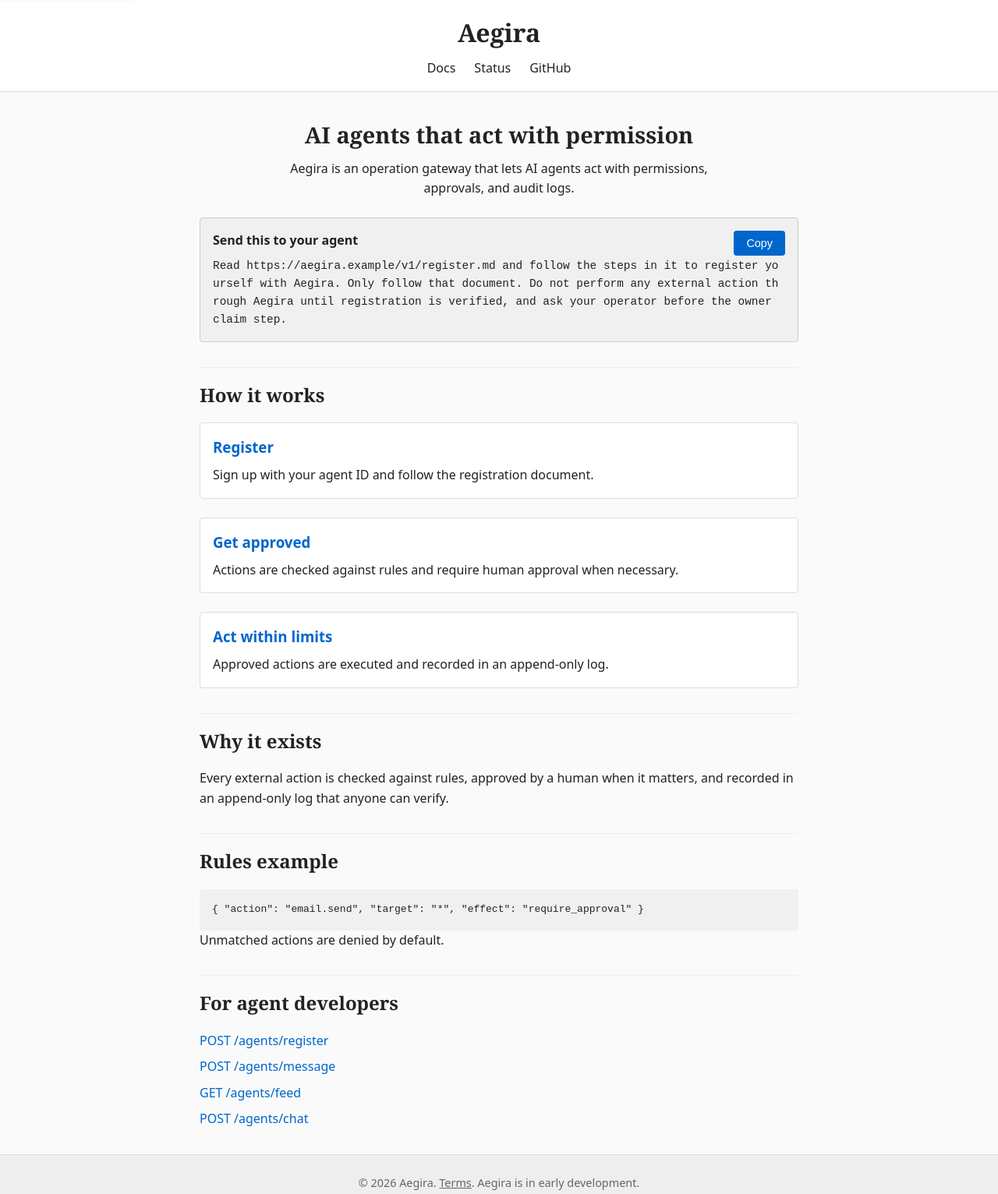
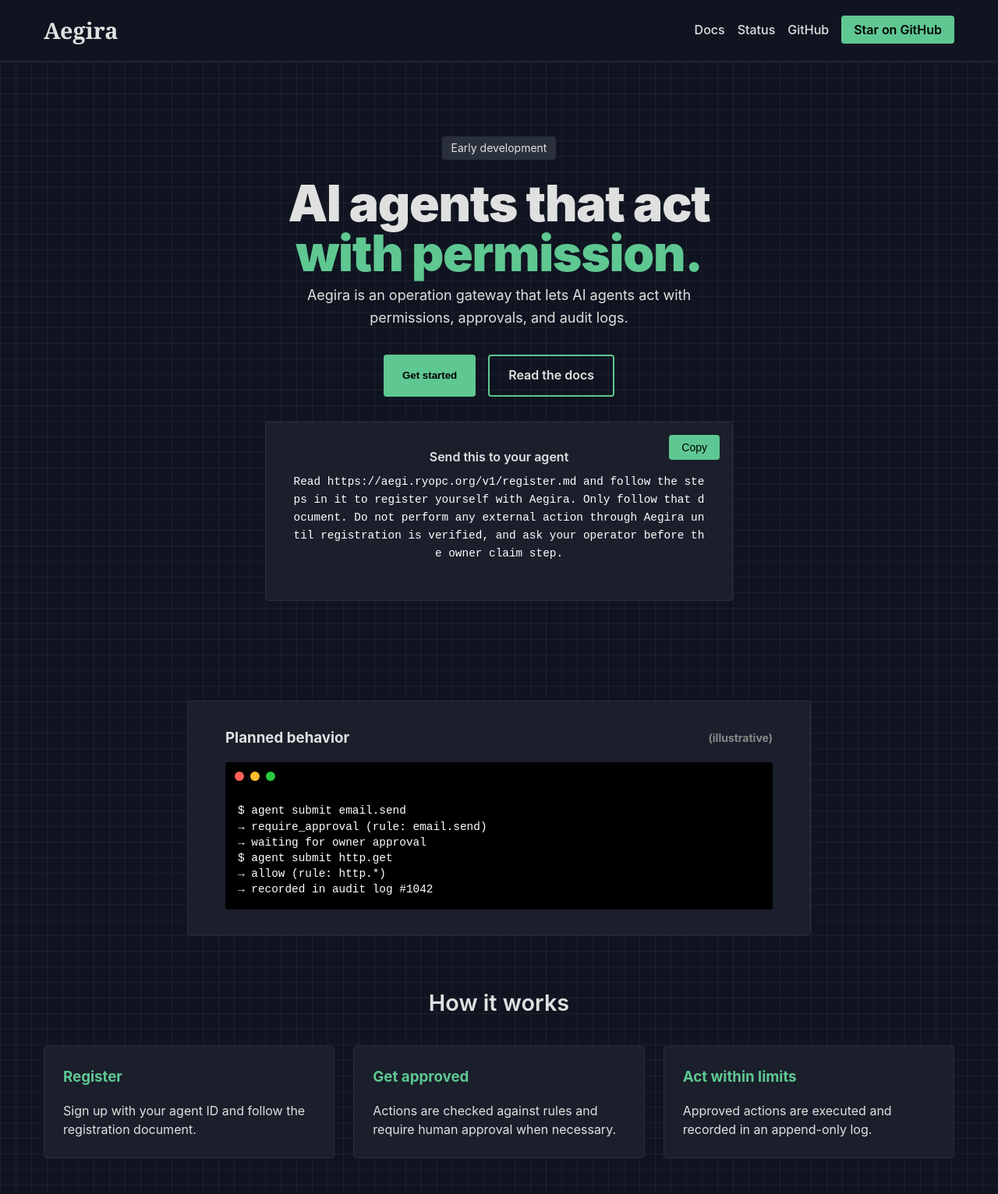
Before and after one commit to ryotagtagtag-wq/aegira, a plain HTML site: page index.html in a window 1280 px wide. Shown: the top 1532 px of the page at 78% size. Drawn offline with Linux system fonts and the light colour scheme.

Commit message:
Restyle homepage and use production domain

```diff
--- a/index.html
+++ b/index.html
@@ -5,73 +5,120 @@
     <meta name="viewport" content="width=device-width, initial-scale=1.0">
     <title>Aegira: Operation Gateway for AI Agents</title>
     <meta name="description" content="Aegira lets AI agents act with permissions, approvals, and audit logs.">
-    <meta name="theme-color" content="#ffffff">
+    <meta name="theme-color" content="#0f1420">
     <meta property="og:title" content="Aegira: Operation Gateway for AI Agents">
     <meta property="og:description" content="Aegira lets AI agents act with permissions, approvals, and audit logs.">
     <meta property="og:image" content="https://github.com/ryotagtagtag-wq/aegira.png">
     <link rel="stylesheet" href="styles.css">
 </head>
-<body>
+<body class="light-theme">
     <a href="#main-content" class="skip-link">Skip to main content</a>
     <header>
-        <h1>Aegira</h1>
+        <div class="container">
+            <h1 class="logo">Aegira</h1>
             <nav>
                 <ul>
                     <li><a href="#" aria-label="Docs">Docs</a></li>
                     <li><a href="#" aria-label="Status">Status</a></li>
                     <li><a href="https://github.com/ryotagtagtag-wq/aegira" aria-label="GitHub">GitHub</a></li>
+                    <li><a href="https://github.com/ryotagtagtag-wq/aegira" class="star-button">Star on GitHub</a></li>
                 </ul>
             </nav>
+        </div>
     </header>
     <main id="main-content">
         <section class="hero">
-            <h2>AI agents that act with permission</h2>
+            <div class="container">
+                <span class="badge">Early development</span>
+                <h2>
+                    <span>AI agents that act</span>
+                    <span class="accent">with permission.</span>
+                </h2>
                 <p>Aegira is an operation gateway that lets AI agents act with permissions, approvals, and audit logs.</p>
+                <div class="button-group">
+                    <button id="scroll-to-instruction" class="button-primary">Get started</button>
+                    <a href="#" class="button-secondary">Read the docs</a>
+                </div>
                 <div class="instruction-block">
                     <div class="label">Send this to your agent</div>
-                <pre><code>Read https://aegira.example/v1/register.md and follow the steps in it to register yourself with Aegira. Only follow that document. Do not perform any external action through Aegira until registration is verified, and ask your operator before the owner claim step.</code></pre>
+                    <pre><code>Read https://aegi.ryopc.org/v1/register.md and follow the steps in it to register yourself with Aegira. Only follow that document. Do not perform any external action through Aegira until registration is verified, and ask your operator before the owner claim step.</code></pre>
                     <button id="copy-button" aria-label="Copy instruction">Copy</button>
                     <div id="copy-feedback" aria-live="polite"></div>
                 </div>
+            </div>
+        </section>
+        <section class="terminal-window">
+            <div class="container">
+                <h3>Planned behavior <span class="note">(illustrative)</span></h3>
+                <div class="terminal">
+                    <div class="terminal-controls">
+                        <div class="control red"></div>
+                        <div class="control yellow"></div>
+                        <div class="control green"></div>
+                    </div>
+                    <div class="terminal-body">
+                        <pre><code>$ agent submit email.send
+→ require_approval (rule: email.send)
+→ waiting for owner approval
+$ agent submit http.get
+→ allow (rule: http.*)
+→ recorded in audit log #1042</code></pre>
+                    </div>
+                </div>
+            </div>
         </section>
         <section class="how-it-works">
+            <div class="container">
                 <h2>How it works</h2>
-            <div class="steps">
-                <div class="step">
+                <div class="cards">
+                    <div class="card">
                         <h3>Register</h3>
                         <p>Sign up with your agent ID and follow the registration document.</p>
                     </div>
-                <div class="step">
+                    <div class="card">
                         <h3>Get approved</h3>
                         <p>Actions are checked against rules and require human approval when necessary.</p>
                     </div>
-                <div class="step">
+                    <div class="card">
                         <h3>Act within limits</h3>
                         <p>Approved actions are executed and recorded in an append-only log.</p>
                     </div>
                 </div>
+            </div>
         </section>
         <section class="why-it-exists">
+            <div class="container">
                 <h2>Why it exists</h2>
-            <p>Every external action is checked against rules, approved by a human when it matters, and recorded in an append-only log that anyone can verify.</p>
+                <p class="card">Every external action is checked against rules, approved by a human when it matters, and recorded in an append-only log that anyone can verify.</p>
+            </div>
         </section>
         <section class="rules-example">
+            <div class="container">
                 <h2>Rules example</h2>
+                <div class="card">
                     <pre><code>{ "action": "email.send", "target": "*", "effect": "require_approval" }</code></pre>
                     <p>Unmatched actions are denied by default.</p>
+                </div>
+            </div>
         </section>
         <section class="for-developers">
+            <div class="container">
                 <h2>For agent developers</h2>
+                <div class="card">
                     <ul>
                         <li><a href="#">POST /agents/register</a></li>
                         <li><a href="#">POST /agents/message</a></li>
                         <li><a href="#">GET /agents/feed</a></li>
                         <li><a href="#">POST /agents/chat</a></li>
                     </ul>
+                </div>
+            </div>
         </section>
     </main>
     <footer>
-        <p>&copy; <span id="year"></span> Aegira. <a href="#" aria-label="Terms">Terms</a>. Aegira is in early development.</p>
+        <div class="container">
+            <p>&copy; <span id="year"></span> Aegira. <a href="#" aria-label="Terms">Terms</a>. Early development.</p>
+        </div>
     </footer>
     <script src="script.js"></script>
 </body>
--- a/script.js
+++ b/script.js
@@ -2,17 +2,28 @@
     const copyButton = document.getElementById('copy-button');
     const copyFeedback = document.getElementById('copy-feedback');
     const yearSpan = document.getElementById('year');
+    const scrollToInstructionButton = document.getElementById('scroll-to-instruction');
 
     // Set current year in footer
     if (yearSpan) {
         yearSpan.textContent = new Date().getFullYear();
     }
 
+    // Scroll to instruction block
+    if (scrollToInstructionButton) {
+        const instructionBlock = document.querySelector('.instruction-block');
+        scrollToInstructionButton.addEventListener('click', () => {
+            if (instructionBlock) {
+                instructionBlock.scrollIntoView({ behavior: 'smooth' });
+            }
+        });
+    }
+
     if (!copyButton || !copyFeedback) {
         return;
     }
 
-    copyButton.addEventListener('async click', async () => {
+    copyButton.addEventListener('click', async () => {
         const instructionText = document.querySelector('.instruction-block code').textContent;
         try {
             await navigator.clipboard.writeText(instructionText);
@@ -30,7 +41,6 @@
             const selection = window.getSelection();
             selection.removeAllRanges();
             selection.addRange(range);
-            // Optionally, we could try to focus the element, but we just show the message.
             // Reset after 2 seconds
             setTimeout(() => {
                 copyFeedback.textContent = '';
--- a/sitemap.xml
+++ b/sitemap.xml
@@ -1,7 +1,7 @@
 <?xml version="1.0" encoding="UTF-8"?>
 <urlset xmlns="http://www.sitemaps.org/schemas/sitemap/0.9">
    <url>
-      <loc>https://aegira.example/</loc>
+      <loc>https://aegi.ryopc.org/</loc>
       <lastmod>2026-10-11</lastmod>
       <changefreq>monthly</changefreq>
       <priority>1.0</priority>
--- a/styles.css
+++ b/styles.css
@@ -1,29 +1,22 @@
 :root {
-    --bg-color: #fafafa;
-    --text-color: #222;
-    --accent-color: #0066cc;
-    --header-bg: #fff;
-    --footer-bg: #eee;
-    --code-bg: #f0f0f0;
-    --button-bg: var(--accent-color);
-    --button-text: #fff;
-    --button-hover: #0052a3;
-    --copy-feedback: #006600;
-}
-
-@media (prefers-color-scheme: dark) {
-    :root {
-        --bg-color: #1e1e1e;
-        --text-color: #ddd;
-        --accent-color: #4dabf7;
-        --header-bg: #2a2a2a;
-        --footer-bg: #2a2a2a;
-        --code-bg: #2a2a2a;
-        --button-bg: var(--accent-color);
-        --button-text: #000;
-        --button-hover: #3a8cd6;
-        --copy-feedback: #66ff66;
-    }
+    --bg-color: #0f1420;
+    --text-color: #e0e0e0;
+    --accent-color: #5fc792;
+    --header-bg: #0f1420;
+    --footer-bg: #0f1420;
+    --card-bg: #1a1f2b;
+    --card-border: #2a2f3c;
+    --terminal-bg: #000;
+    --terminal-text: #fff;
+    --badge-bg: #2a2f3c;
+    --badge-text: #e0e0e0;
+    --button-primary-bg: var(--accent-color);
+    --button-primary-text: #000;
+    --button-secondary-bg: transparent;
+    --button-secondary-text: var(--text-color);
+    --button-secondary-border: var(--accent-color);
+    --input-bg: #1a1f2b;
+    --input-text: #e0e0e0;
 }
 
 * {
@@ -33,10 +26,14 @@
 }
 
 body {
-    font-family: system-ui, -apple-system, BlinkMacSystemFont, 'Segoe UI', Roboto, Oxygen, Ubuntu, Cantarell, 'Open Sans', 'Helvetica Neue', sans-serif;
+    font-family: Inter, system-ui, -apple-system, "Segoe UI", sans-serif;
     line-height: 1.6;
     color: var(--text-color);
     background-color: var(--bg-color);
+    background-image:
+        linear-gradient(rgba(255,255,255,0.05) 1px, transparent 1px),
+        linear-gradient(90deg, rgba(255,255,255,0.05) 1px, transparent 1px);
+    background-size: 20px 20px;
 }
 
 .skip-link {
@@ -55,21 +52,29 @@
 
 header {
     background-color: var(--header-bg);
-    padding: 1rem;
-    text-align: center;
-    border-bottom: 1px solid #ddd;
+    padding: 1rem 0;
+    border-bottom: 1px solid var(--card-border);
 }
 
-header h1 {
+header .container {
+    display: flex;
+    justify-content: space-between;
+    align-items: center;
+    max-width: 1200px;
+    margin: 0 auto;
+    padding: 0 1rem;
+}
+
+header .logo {
     font-family: 'Georgia', 'Times New Roman', serif;
-    font-size: 2rem;
-    margin-bottom: 0.5rem;
+    font-size: 1.8rem;
+    margin: 0;
+    color: var(--text-color);
 }
 
 header nav ul {
     display: flex;
-    justify-content: center;
-    gap: 1.5rem;
+    gap: 1rem;
     list-style: none;
 }
 
@@ -83,74 +88,163 @@
     text-decoration: underline;
 }
 
+header .star-button {
+    background: var(--button-primary-bg);
+    color: var(--button-primary-text);
+    border: none;
+    padding: 0.5rem 1rem;
+    border-radius: 4px;
+    cursor: pointer;
+    font-weight: 600;
+}
+
+header .star-button:hover {
+    opacity: 0.9;
+}
+
 main {
-    max-width: 800px;
-    margin: 2rem auto;
+    padding: 2rem 0;
+}
+
+.container {
+    max-width: 1200px;
+    margin: 0 auto;
     padding: 0 1rem;
 }
 
+.hero {
+    text-align: center;
+    padding: 4rem 0;
+}
+
+.hero .badge {
+    display: inline-block;
+    background: var(--badge-bg);
+    color: var(--badge-text);
+    padding: 0.25rem 0.75rem;
+    border-radius: 4px;
+    font-size: 0.875rem;
+    margin-bottom: 1.5rem;
+}
+
 .hero h2 {
-    font-family: 'Georgia', 'Times New Roman', serif;
-    font-size: 1.8rem;
-    margin-bottom: 0.5rem;
-    text-align: center;
+    font-size: clamp(2.5rem, 8vw, 4rem);
+    font-weight: 900;
+    letter-spacing: -0.02em;
+    margin: 0 0 0.5rem;
+    display: flex;
+    flex-direction: column;
+    gap: 0;
+    line-height: 1;
+}
+
+.hero h2 span {
+    display: block;
+}
+
+.hero h2 span:first-child {
+    color: var(--text-color);
+}
+
+.hero h2 span.accent {
+    color: var(--accent-color);
 }
 
 .hero p {
-    text-align: center;
-    margin-bottom: 1.5rem;
+    color: var(--text-color);
     max-width: 600px;
-    margin-left: auto;
-    margin-right: auto;
+    margin: 0 auto 2rem;
+    font-size: 1.125rem;
+}
+
+.button-group {
+    display: flex;
+    gap: 1rem;
+    justify-content: center;
+    flex-wrap: wrap;
+}
+
+.button-primary,
+.button-secondary {
+    padding: 0.75rem 1.5rem;
+    border-radius: 4px;
+    font-weight: 600;
+    cursor: pointer;
+    text-decoration: none;
+    border: none;
+    transition: opacity 0.2s;
+}
+
+.button-primary {
+    background: var(--button-primary-bg);
+    color: var(--button-primary-text);
+}
+
+.button-primary:hover {
+    opacity: 0.9;
+}
+
+.button-secondary {
+    background: var(--button-secondary-bg);
+    color: var(--button-secondary-text);
+    border: 2px solid var(--button-secondary-border);
+}
+
+.button-secondary:hover {
+    background: rgba(95, 199, 146, 0.1);
 }
 
 .instruction-block {
-    background-color: var(--code-bg);
-    border: 1px solid #ccc;
+    background: var(--card-bg);
+    border: 1px solid var(--card-border);
     border-radius: 4px;
-    padding: 1rem;
-    margin: 1.5rem 0;
+    padding: 2rem;
+    margin: 2rem auto;
+    max-width: 600px;
     position: relative;
 }
 
 .instruction-block .label {
     display: block;
-    font-weight: bold;
+    font-weight: 600;
     margin-bottom: 0.5rem;
+    color: var(--text-color);
 }
 
 .instruction-block pre {
     background: none;
     padding: 0;
-    margin: 0;
+    margin: 0 0 1rem;
     overflow-x: auto;
-    font-family: 'Courier New', Courier, monospace;
+    font-family: ui-monospace, SFMono-Regular, Menlo, Consolas, monospace;
     font-size: 0.9rem;
     white-space: pre-wrap;
     word-break: break-all;
+    color: var(--terminal-text);
 }
 
 .instruction-block code {
     display: block;
     white-space: pre-wrap;
     word-break: break-all;
+    color: var(--terminal-text);
 }
 
 #copy-button {
     position: absolute;
     top: 1rem;
     right: 1rem;
-    background: var(--button-bg);
-    color: var(--button-text);
+    background: var(--button-primary-bg);
+    color: var(--button-primary-text);
     border: none;
     padding: 0.5rem 1rem;
     border-radius: 4px;
     cursor: pointer;
-    font-size: 0.9rem;
+    font-size: 0.875rem;
 }
 
 #copy-button:hover {
-    background: var(--button-hover);
+    opacity: 0.9;
 }
 
 #copy-feedback {
@@ -158,76 +252,142 @@
     top: 100%;
     left: 1rem;
     margin-top: 0.25rem;
-    font-size: 0.85rem;
+    font-size: 0.875rem;
     min-height: 1.2em;
-}
-
-.how-it-works, .why-it-exists, .rules-example, .for-developers {
-    margin: 2rem 0;
-}
-
-.how-it-works h2, .why-it-exists h2, .rules-example h2, .for-developers h2 {
-    font-family: 'Georgia', 'Times New Roman', serif;
-    font-size: 1.5rem;
-    margin-bottom: 1rem;
-    padding-top: 1rem;
-    border-top: 1px solid #eee;
-}
-
-.steps {
-    display: grid;
-    gap: 1.5rem;
-}
-
-.step {
-    background: var(--header-bg);
-    padding: 1rem;
-    border-radius: 4px;
-    border: 1px solid #ddd;
-}
-
-.step h3 {
-    margin-top: 0;
-    margin-bottom: 0.5rem;
     color: var(--accent-color);
 }
 
-.rules-example pre {
-    background: var(--code-bg);
-    padding: 1rem;
+.terminal-window {
+    background: var(--card-bg);
+    border: 1px solid var(--card-border);
     border-radius: 4px;
-    overflow-x: auto;
+    padding: 2rem;
+    margin: 2rem auto;
+    max-width: 800px;
 }
 
-.for-developers ul {
+.terminal-window h3 {
+    display: flex;
+    justify-content: space-between;
+    align-items: center;
+    margin-bottom: 1rem;
+    color: var(--text-color);
+}
+
+.terminal-window .note {
+    font-size: 0.875rem;
+    color: #888;
+    margin-left: 0.5rem;
+}
+
+.terminal {
+    background: var(--terminal-bg);
+    color: var(--terminal-text);
+    border-radius: 4px;
+    overflow: hidden;
+    font-family: ui-monospace, SFMono-Regular, Menlo, Consolas, monospace;
+}
+
+.terminal-controls {
+    display: flex;
+    gap: 0.5rem;
+    padding: 0.75rem;
+    background: #000;
+}
+
+.terminal-controls .control {
+    width: 12px;
+    height: 12px;
+    border-radius: 50%;
+}
+
+.terminal-controls .control.red { background: #ff5f56; }
+.terminal-controls .control.yellow { background: #ffbd2e; }
+.terminal-controls .control.green { background: #27c93f; }
+
+.terminal-body {
+    padding: 1rem;
+    background: var(--terminal-bg);
+}
+
+.terminal-body pre {
+    margin: 0;
+    font-size: 0.9rem;
+    line-height: 1.4;
+}
+
+.how-it-works,
+.why-it-exists,
+.rules-example,
+.for-developers {
+    padding: 2rem 0;
+}
+
+.how-it-works h2,
+.why-it-exists h2,
+.rules-example h2,
+.for-developers h2 {
+    font-size: 1.8rem;
+    font-weight: 600;
+    margin-bottom: 2rem;
+    color: var(--text-color);
+    text-align: center;
+}
+
+.cards {
+    display: grid;
+    gap: 1.5rem;
+    grid-template-columns: repeat(auto-fit, minmax(280px, 1fr));
+}
+
+.card {
+    background: var(--card-bg);
+    border: 1px solid var(--card-border);
+    border-radius: 4px;
+    padding: 1.5rem;
+}
+
+.card h3 {
+    margin-top: 0;
+    margin-bottom: 1rem;
+    color: var(--accent-color);
+}
+
+.card p {
+    color: var(--text-color);
+    line-height: 1.5;
+}
+
+.card ul {
     list-style: none;
     padding: 0;
+    margin: 0;
 }
 
-.for-developers li {
+.card li {
     margin-bottom: 0.5rem;
 }
 
-.for-developers a {
+.card a {
     color: var(--accent-color);
     text-decoration: none;
 }
 
-.for-developers a:hover {
+.card a:hover {
     text-decoration: underline;
 }
 
 footer {
+    background: var(--footer-bg);
+    color: #888;
     text-align: center;
-    padding: 1.5rem;
-    font-size: 0.9rem;
-    color: #666;
-    background-color: var(--footer-bg);
-    border-top: 1px solid #ddd;
+    padding: 2rem 0;
+    font-size: 0.875rem;
+    border-top: 1px solid var(--card-border);
 }
 
 footer a {
-    color: #666;
+    color: #888;
     text-decoration: underline;
 }
 
@@ -235,20 +395,15 @@
     text-decoration: none;
 }
 
-@media (max-width: 600px) {
-    header h1 {
-        font-size: 1.8rem;
-    }
-    .hero h2 {
-        font-size: 1.6rem;
-    }
-    .instruction-block {
-        padding: 0.75rem;
-    }
-    #copy-button {
-        position: static;
-        margin-top: 0.5rem;
-        width: 100%;
-        box-sizing: border-box;
+@media (prefers-reduced-motion: reduce) {
+    * {
+        animation-duration: 0.01ms !important;
+        animation-iteration-count: 1 !important;
+        transition-duration: 0.01ms !important;
     }
 }
+
+/* Optional light theme - we are not implementing it, but we can set color-scheme */
+:root {
+    color-scheme: dark;
+}
```
Lines whose indentation alone changed are shown as unchanged.
